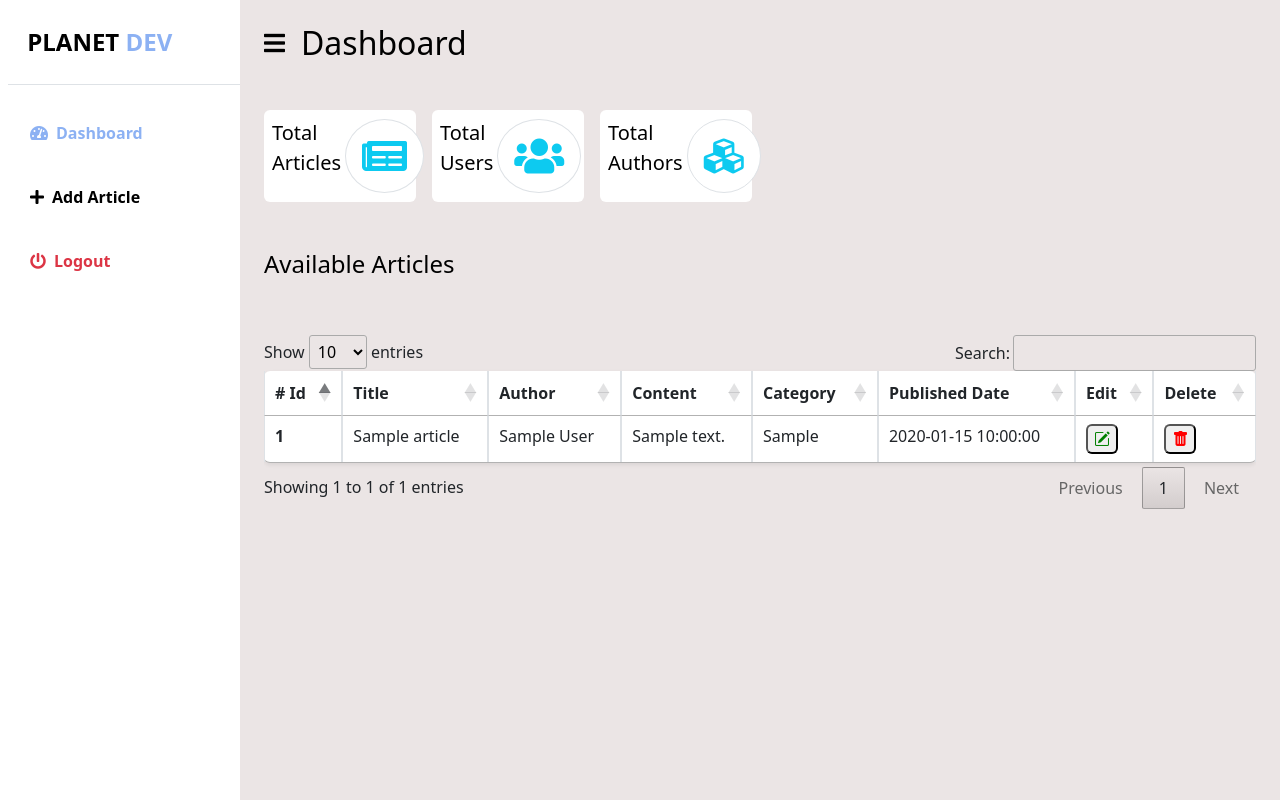
After one commit to mjidelouss/Planet_Dev, a PHP site: page /dashboard.php in a window 1280 px wide. The commit adds this page. Run offline with PHP 8.4, Linux system fonts and the light colour scheme; tables that the repository leaves empty or names only in its code hold one stand-in row (values such as "Sample post"); some libraries are stand-ins or nearby versions.

Commit message:
admin auth

```diff
--- a/assets/css/style.css
+++ b/assets/css/style.css
@@ -11,11 +11,8 @@ body {
   backdrop-filter: saturate(200%) blur(25px);
 }
 
-footer {
-  position: absolute;
-  bottom: 0;
-  width: 100%;
-  height: 100px;
+section {
+  height: 87.2vh;
 }
 
 .foot-item {
@@ -24,10 +21,6 @@ footer {
 
 .primary-text {
   color: #005a96;
-}
-
-.second-text {
-  color: #636c78;
 }
 
 .secondary-bg {
@@ -39,7 +32,7 @@ footer {
 }
 
 #wrapper {
-  background-color: hsl(219, 34%, 22%);
+  background-color: hsl(0, 14%, 91%);
 }
 
 #sidebar-wrapper {
@@ -67,7 +60,7 @@ footer {
 
 .list-group-item.active {
   background-color: transparent;
-  color: #6a94ad;
+  color: hsl(218, 81%, 75%);
   font-weight: bold;
   border: none;
 }
--- a/assets/js/scripts.js
+++ b/assets/js/scripts.js
@@ -1,6 +1,26 @@
+// Update & delete model variables
+const updateTitle = document.getElementById("newTitle");
+const updateAuthor = document.getElementById("newAuthor");
+const updateContent = document.getElementById("newContent");
+const updateCategory = document.getElementById("newCategory");
+const updateDatePub = document.getElementById("newPubDate");
+const articleId = document.getElementById("articleId");
+
+// initializeBook function fills the update book model inputs
+function initArt(index) {
+  let dataInfo = document.getElementById(index).getAttribute("data-info");
+  let arr = dataInfo.split(",");
+  updateTitle.value = arr[0];
+  updateAuthor.value = arr[1];
+  updateContent.value = arr[2];
+  updateCategory.value = arr[3];
+  updateDatePub.value = arr[4];
+  bookId.value = index;
+}
+
 // resetBookForm Function resets the forms inputs
-function resetBookForm() {
-    document.getElementById("form-book").reset();
+function resetArticleForm() {
+    document.getElementById("form-article").reset();
   }
   // wrapside function to control the show & hide of sidebar
   function wrapside() {
--- a/classes/admin.class.php
+++ b/classes/admin.class.php
@@ -1,6 +1,43 @@
 <?php
-require_once('../includes/autoloader.php');
+require_once('./includes/autoloader.php');
 
 class Admin  extends User {
+    public $db;
 
+    public function __construct() {
+        $this->db = new DbConnection;
+    }
+
+    public function add_article($title, $author, $category, $content, $date)
+    {
+        $sql = "INSERT INTO article (title, author, content, category_id, published_date) values ('$title', '$author', '$content', '$category', '$date')";
+        $stmt = $this->db->connect()->query($sql);
+        header('location: dashboard.php');
+        // $_SESSION['crud'] = "Book Added Successfully!!";
+    }
+    public function delete_article($id)
+    {
+        $sql = "DELETE FROM article WHERE id = '$id'";
+        $stmt = $this->db->connect()->query($sql);
+        header('location: dashboard.php');
+        // $_SESSION['crud'] = "Book Deleted Successfully!!";
+    }
+    public function update_article($id, $title, $author, $content, $category, $date)
+    {
+        $categoryId = '';
+
+        if ($category == "FrontEnd") {$categoryId = 1;}
+        if ($category == "BackEnd") {$categoryId = 2;}
+        if ($category == "Network") {$categoryId = 3;}
+        if ($category == "Cloud") {$categoryId = 4;}
+        if ($category == "DevOps") {$categoryId = 5;}
+        if ($category == "Big Data") {$categoryId = 6;}
+        if ($category == "UI & UX") {$categoryId = 7;}
+        if ($category == "Web") {$categoryId = 8;}
+        if ($category == "Cyber Security") {$categoryId = 9;}
+        $sql = "UPDATE article SET id = $id, title = '$title', author = '$author', content = '$content', category_id = '$categoryId', published_date = '$date' WHERE id = $id";
+        $stmt = $this->db->connect()->query($sql);
+        header('location: dashboard.php');
+        // $_SESSION['crud'] = "Book Updated Successfully!!";
+    }
 }
--- a/classes/article.class.php
+++ b/classes/article.class.php
@@ -1,6 +1,45 @@
 <?php
-require_once('../includes/autoloader.php');
+require_once('./includes/autoloader.php');
 
 class Article {
+    public $id;
+    public $title;
+    public $author;
+    public $content;
+    public $category;
+    public $date;
+    public $db;
 
+    public function __construct() {
+        $this->db = new DbConnection;
+    }
+
+    public function display_articles() {
+        $sql="SELECT article.id, article.title, article.author, article.content, category.category AS category , article.published_date FROM  article, category WHERE category.id = article.category_id";
+        $stmt = $this->db->connect()->query($sql);
+        while ($row = $stmt->fetch())
+        {
+            $this->id = "".$row["id"] ."";
+            $this->title = "".$row["title"]."";
+            $this->author = "".$row["author"]."";
+            $this->content = "".$row["content"]."";
+            $this->category = "".$row["category"]."";
+            $this->date = "".$row["published_date"]."";
+            echo '
+                <tr>
+                <th scope="row">'.$this->id.'</th>
+                <td>'.$this->title.'</td>
+                <td>'.$this->author.'</td>
+                <td>'.$this->content.'</td>
+                <td>'.$this->category.'</td>
+                <td>'.$this->date.'</td>
+                <td><button data-info="'.$this->title.','.$this->author.','.$this->content.','.$this->category.','.$this->date.'" class="rounded" data-bs-toggle="modal" data-bs-target="#modal-updateArt" id="'.$this->id.'" onclick="initArt('.$this->id.')"><i class="bi bi-pencil-square" style="color: green;"></i></button></td>
+                <form action="" method="POST">
+                <input type="text" id="delid" name="delid" value="'.$this->id.'" style="display: none">
+                <td><button type="submit" class="rounded"><a href=""><i class="bi bi-trash-fill" style="color: red;"></i></a></button></td>
+                </form>
+                </tr>
+            ';
+        }
+    }
 }
--- a/classes/user.class.php
+++ b/classes/user.class.php
@@ -1,5 +1,5 @@
 <?php
-require_once('../includes/autoloader.php');
+require_once('./includes/autoloader.php');
 
 class User
 {
@@ -11,9 +11,47 @@ class User
     public function __construct() {
       $this->db = new DbConnection;
     }
+
+    public function regUser($email, $password)
+    {
+      //regular expression validation
+      if (!preg_match("/^([a-zA-Z0-9])+([a-zA-Z0-9\._-])*@([a-zA-Z0-9_-])+([a-zA-Z0-9\._-]+)+$/", $email)) {
+        // $_SESSION['message'] = "Email Address is invalid!!";
+        header('location: index.php');
+        exit();
+      }
+      if (!preg_match("/^(?=.*?[A-Z])(?=.*?[a-z])(?=.*?[0-9])(?=.*?[#?!@$%^&*-]).{8,}$/", $password)) {
+        // $_SESSION['message'] = "Password must be at least 8 characters long contains 1 uppercase, 1 lowercase, 1 number and 1 special character!!";
+        header('location: index.php');
+        exit();
+      }
+      $sqlMail = "SELECT email FROM adminusers";
+      $stmt = $this->db->connect()->query($sqlMail);
+      while ($row = $stmt->fetch())
+      {
+        if ($email == $row["email"])
+        {
+            // $_SESSION['message'] = "Email Already Exists!!";
+            header('location: index.php');
+            exit();
+        }
+      }
+    }
+
     // function to log user to his intended dashboard
     public function login($email, $password)
     {
-
+      $this->regUser($email, $password);
+      $sql = "SELECT id FROM adminusers WHERE email = '$email' AND password = '$password'";
+      $stmt = $this->db->connect()->query($sql);
+      $user = mysqli_fetch_assoc($stmt);
+      $_SESSION['user'] = $user['id'];
+      $count = mysqli_num_rows($stmt);
+      if ($count == 1) {
+          header("location: dashboard.php");
+      } else {
+          // $_SESSION['message'] = "Wrong Credentials!!";
+          header('location: index.php');
+      }
     }
 }
--- /dev/null
+++ b/dashboard.php
@@ -0,0 +1,240 @@
+<?php
+include "includes/autoloader.php";
+session_start();
+// if (!isset($_SESSION['connected'])) {
+//     header("location: sign_in.php");
+// }
+$admin = new Admin;
+if (isset($_POST['save'])) {
+    $admin->add_article($_POST['title'], $_POST['author'], $_POST['category'], $_POST['content'], $_POST['pubDate']);
+}
+if (isset($_POST['delid'])) {
+    $admin->delete_article($_POST['delid']);
+}
+if (isset($_POST['update'])) {
+    $admin->update_article($_POST['newTitle'], $_POST['newAuthor'], $_POST['newContent'], $_POST['newCategory'], $_POST['newPubDate']);
+}
+?>
+
+<!DOCTYPE html>
+<html lang="en">
+<head>
+    <meta charset="utf-8" />
+    <meta name="viewport" content="width=device-width, initial-scale=1, shrink-to-fit=no" />
+    <meta name="description" content="" />
+    <meta name="author" content="" />
+    <title>Dashboard</title>
+    <!-- ================== BEGIN core-css ================== -->
+    <link href="https://cdn.jsdelivr.net/npm/bootstrap@5.2.2/dist/css/bootstrap.min.css" rel="stylesheet"
+        integrity="sha384-Zenh87qX5JnK2Jl0vWa8Ck2rdkQ2Bzep5IDxbcnCeuOxjzrPF/et3URy9Bv1WTRi" crossorigin="anonymous">
+    <link href="assets/css/default/app.min.css" rel="stylesheet" />
+    <link rel="stylesheet" href="https://use.fontawesome.com/releases/v5.15.4/css/all.css"
+        integrity="sha384-DyZ88mC6Up2uqS4h/KRgHuoeGwBcD4Ng9SiP4dIRy0EXTlnuz47vAwmeGwVChigm" crossorigin="anonymous" />
+    <link rel="stylesheet" href="https://cdn.jsdelivr.net/npm/bootstrap-icons@1.5.0/font/bootstrap-icons.css" />
+    <link href="assets/css/style.css" rel="stylesheet" />
+    <link href="https://cdn.datatables.net/1.13.1/css/jquery.dataTables.min.css" rel="stylesheet" />
+    <!-- ================== END core-css ================== -->
+</head>
+
+<body>
+    <div class="d-flex" id="wrapper">
+        <!-- Sidebar -->
+        <div class="bg-white" id="sidebar-wrapper">
+            <div class="sidebar-heading ms-2 py-4 text-black fs-4 fw-bold text-uppercase border-bottom"><i
+                    class=""></i>Planet <span style="color: hsl(218, 81%, 75%)">DEV</span>
+            </div>
+            <div class="list-group list-group-flush my-3">
+                <a href="#" class="list-group-item list-group-item-action bg-transparent active"><i
+                        class="fas fa-tachometer-alt me-2"></i>Dashboard</a>
+                <a href="#" class="list-group-item list-group-item-action bg-transparent second-text text-black fw-bold"
+                    onclick="resetArticleForm()" data-bs-toggle="modal" data-bs-target="#modal-article"><i
+                        class="fa fa-plus me-2 text-black"></i>Add Article</a>
+                <a href="./logout.php"
+                    class="list-group-item list-group-item-action bg-transparent second-text fw-bold text-danger"><i
+                        class="fas fa-power-off me-2 text-danger"></i>Logout</a>
+            </div>
+        </div>
+        <!-- Page Content -->
+        <div id="page-content-wrapper">
+            <nav class="navbar navbar-expand-lg bg-transparent py-4 px-4">
+                <div class="d-flex align-items-center">
+                    <i class="fas fa-bars primary-text fs-4 me-3" style="color: black; cursor: pointer;"
+                        id="controlPanel" onclick="wrapside()"></i>
+                    <h2 class="fs-2 m-0 text-black">Dashboard</h2>
+                </div>
+            </nav>
+            <!-- Welcome user Message -->
+            <div class="container-fluid px-4">
+                <div class="row g-3 my-2">
+                    <div class="col-lg-2 col-md-4 col-sm-5">
+                        <div class="p-2 bg-white d-flex justify-content-around align-items-center rounded">
+                            <div>
+                                <p class="fs-5 text-black">Total Articles</p>
+                            </div>
+                            <i class="fas fa-newspaper fs-1 text-info border rounded-full p-3 ms-1" style="background-color: white;"></i>
+                        </div>
+                    </div>
+                    <div class="col-lg-2 col-md-4 col-sm-5">
+                        <div class="p-2 bg-white d-flex justify-content-around align-items-center rounded">
+                            <div>
+                                <p class="fs-5 text-black">Total Users</p>
+                            </div>
+                            <i class="fas fa-users fs-1 text-info border rounded-full p-3 ms-1" style="background-color: white;"></i>
+                        </div>
+                    </div>
+                    <div class="col-lg-2 col-md-4 col-sm-5">
+                        <div class="p-2 bg-white d-flex justify-content-around align-items-center rounded">
+                            <div>
+                                <p class="fs-5 text-black">Total Authors</p>
+                            </div>
+                            <i class="fas fa-cubes fs-1 text-info border rounded-full p-3 ms-1" style="background-color: white;"></i>
+                        </div>
+                    </div>
+                </div>
+                <div class="row my-5">
+                    <h3 class="fs-4 text-black">Available Articles</h3>
+                </div>
+                    <div class="col table-responsive">
+                        <table id="data-table" class="table table-bordered bg-white rounded shadow-sm table-hover">
+                            <thead>
+                                <tr>
+                                    <th scope="col"># Id</th>
+                                    <th scope="col">Title</th>
+                                    <th scope="col">Author</th>
+                                    <th scope="col">Content</th>
+                                    <th scope="col">Category</th>
+                                    <th scope="col">Published Date</th>
+                                    <th scope="col">Edit</th>
+                                    <th scope="col">Delete</th>
+                                </tr>
+                            </thead>
+                            <tbody id="book-table">
+                            <?php
+                                $article = new Article;
+                                $article->display_articles();
+                            ?>
+                            </tbody>
+                        </table>
+                    </div>
+                </div>
+            </div>
+
+        <!-- Article MODAL -->
+        <div class="modal fade" id="modal-article">
+            <div class="modal-dialog">
+                <div class="modal-content" style="background-image: url(./assets/img/book.jpg);">
+                    <form action="" method="POST" id="form-article">
+                        <div class="modal-header d-flex justify-content-center" style="border: none;">
+                            <img src="./assets/img/article.png" width="120" height="100" alt="">
+                        </div>
+                        <div class="modal-body">
+                            <div class="" id="">
+                                <label class="col-form-label text-black">Title</label>
+                                <input type="text" class="form-control" id="title" name="title" required />
+                            </div>
+                            <div class="" id="">
+                                <label class="col-form-label text-black">Author</label>
+                                <input type="text" class="form-control" id="author" name="author" required />
+                            </div>
+                            <div class="">
+                                <label class="col-form-label text-black">Category</label>
+                                <select class="form-select" id="category" name="category" required>
+                                    <option disabled selected>Please select</option>
+                                    <option value="1">FrontEnd</option>
+                                    <option value="2">BackEnd</option>
+                                    <option value="3">Network</option>
+                                    <option value="4">Cloud</option>
+                                    <option value="5">DevOps</option>
+                                    <option value="6">Big Data</option>
+                                    <option value="7">UI & UX</option>
+                                    <option value="8">WEB</option>
+                                    <option value="9">Cyber Security</option>
+                                </select>
+                            </div>
+                            <div class="">
+                                <label class="col-form-label text-black">Published Date</label>
+                                <input type="date" class="form-control" id="pubDate" name="pubDate" required />
+                            </div>
+                            <div class="">
+                                <label class="col-form-label text-black">Content</label>
+                                <textarea name="content" class="form-control" id="content" required></textarea>
+                            </div>
+                        </div>
+                        <div class="modal-footer" style="border: none">
+                            <button type="button" class="btn btn-primary border rounded-pill" data-bs-dismiss="modal">
+                                Cancel
+                            </button>
+                            <button type="submit" class="btn btn-danger rounded-pill text-white" name="save" id="save">
+                                Save
+                            </button>
+                    </form>
+                </div>
+            </div>
+        </div>
+    </div>
+
+    <!-- UPDATE & DELETE BOOK MODAL -->
+    <div class="modal fade" id="modal-updateArt">
+        <div class="modal-dialog">
+            <div class="modal-content" style="background-image: url(./assets/img/book.jpg);">
+                <form action="" method="POST">
+                    <div class="modal-header d-flex justify-content-center" style="
+              border: none;
+            ">
+                        <img src="./assets/img/upart.png" width="90" height="100" alt="">
+                    </div>
+                    <div class="modal-body">
+                        <div class="" id="">
+                            <input type="text" id="articleId" name="articleId" style="display: none">
+                            <label class="col-form-label text-black">Title</label>
+                            <input type="text" class="form-control" id="newTitle" name="newTitle" />
+                        </div>
+                        <div class="" id="">
+                            <label class="col-form-label text-black">Author</label>
+                            <input type="text" class="form-control" id="newAuthor" name="newAuthor" />
+                        </div>
+                        <div class="">
+                            <label class="col-form-label text-black">Category</label>
+                            <select class="form-select" id="newCategory" name="newCategory">
+                                <option disabled selected>Please select</option>
+                                <option value="1">FrontEnd</option>
+                                <option value="2">BackEnd</option>
+                                <option value="3">Network</option>
+                                <option value="4">Cloud</option>
+                                <option value="5">DevOps</option>
+                                <option value="6">Big Data</option>
+                                <option value="7">UI & UX</option>
+                                <option value="8">WEB</option>
+                                <option value="9">Cyber Security</option>
+                            </select>
+                        </div>
+                        <div class="">
+                            <label class="col-form-label text-black">Published Date</label>
+                            <input type="date" class="form-control" id="newPubDate" name="newPubDate" />
+                        </div>
+                        <div class="">
+                                <label class="col-form-label text-black">Content</label>
+                                <textarea name="content" class="form-control" id="newContent" required></textarea>
+                            </div>
+                    </div>
+                    <div class="modal-footer" style="border: none">
+                        <button type="button" class="btn btn-primary border rounded-pill" data-bs-dismiss="modal">
+                            Cancel
+                        </button>
+                        <button type="submit" id="update" name="update" class="btn btn-success rounded-pill text-white">
+                            Update
+                        </button>
+                </form>
+            </div>
+        </div>
+    </div>
+    </div>
+</body>
+<!-- ================== BEGIN core-js ================== -->
+<script src="https://code.jquery.com/jquery-3.6.3.js" integrity="sha256-nQLuAZGRRcILA+6dMBOvcRh5Pe310sBpanc6+QBmyVM=" crossorigin="anonymous"></script>
+<script src="https://cdn.jsdelivr.net/npm/bootstrap@5.2.2/dist/js/bootstrap.bundle.min.js" integrity="sha384-OERcA2EqjJCMA+/3y+gxIOqMEjwtxJY7qPCqsdltbNJuaOe923+mo//f6V8Qbsw3" crossorigin="anonymous"></script>
+<script src="assets/js/scripts.js"></script>
+<script src="https://cdn.datatables.net/1.13.1/js/jquery.dataTables.min.js"></script>
+<!-- ================== END core-js ================== -->
+
+</html>
```
Also changed, not shown: index.php (+7 -8 lines).
